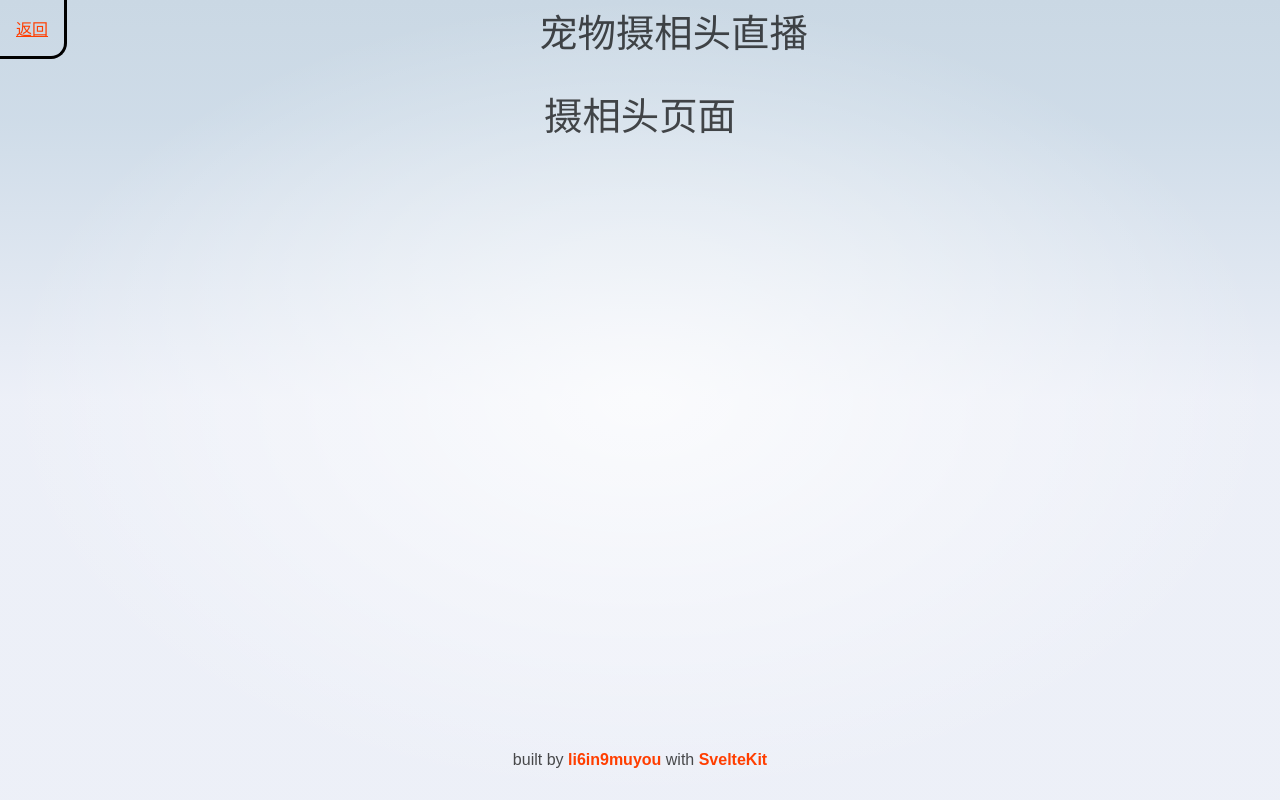
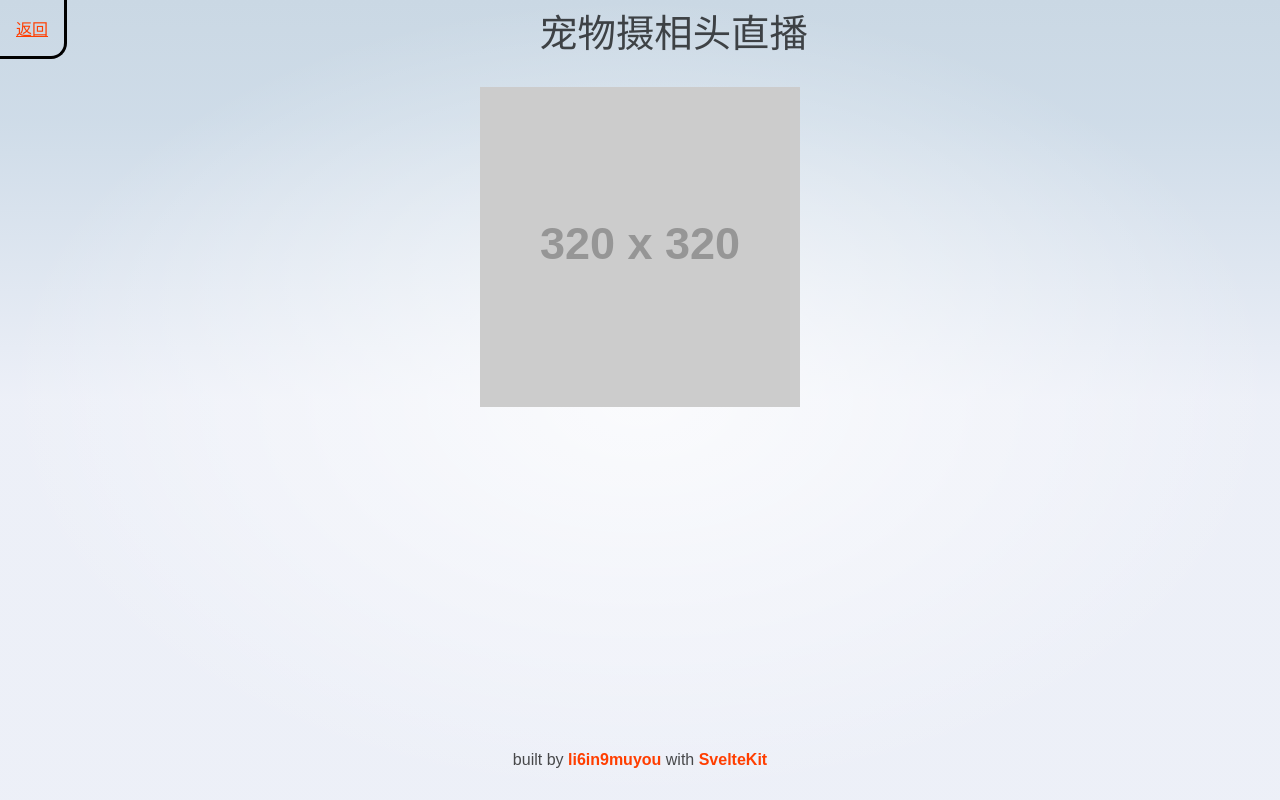
Before and after one commit to li6in9muyou/smart-pet-collar-app, a SvelteKit app: page /fpv-stream in a window 1280 px wide. Built offline with nearby package versions, Linux system fonts and the light colour scheme.

Commit message:
add mock images

```diff
--- /dev/null
+++ b/src/lib/MockImageSource.js
@@ -0,0 +1,9 @@
+import { readable } from 'svelte/store';
+
+export default readable('https://placehold.jp/320x320.png?text=capture-1', (set) => {
+	let i = 2;
+	setInterval(() => {
+		set('https://placehold.jp/320x320.png?text=capture-' + i);
+		i += 1;
+	}, 1100);
+});
--- a/src/routes/fpv-stream/+page.js
+++ b/src/routes/fpv-stream/+page.js
@@ -1,5 +1,8 @@
+import MockImageSource from '$lib/MockImageSource.js';
+
 export function load() {
 	return {
-		title: '宠物摄相头直播'
+		title: '宠物摄相头直播',
+		imgSrc: MockImageSource
 	};
 }
--- a/src/routes/fpv-stream/+page.svelte
+++ b/src/routes/fpv-stream/+page.svelte
@@ -1,5 +1,21 @@
+<script>
+	export let data;
+	const imgSrc = data.imgSrc;
+</script>
+
 <svelte:head>
 	<title>摄相头</title>
 </svelte:head>
 
-<h1>摄相头页面</h1>
+<section>
+	<img src={$imgSrc} alt="" />
+</section>
+
+<style>
+	section {
+		padding: 8px;
+		margin-top: 20px;
+
+		text-align: center;
+	}
+</style>
```
